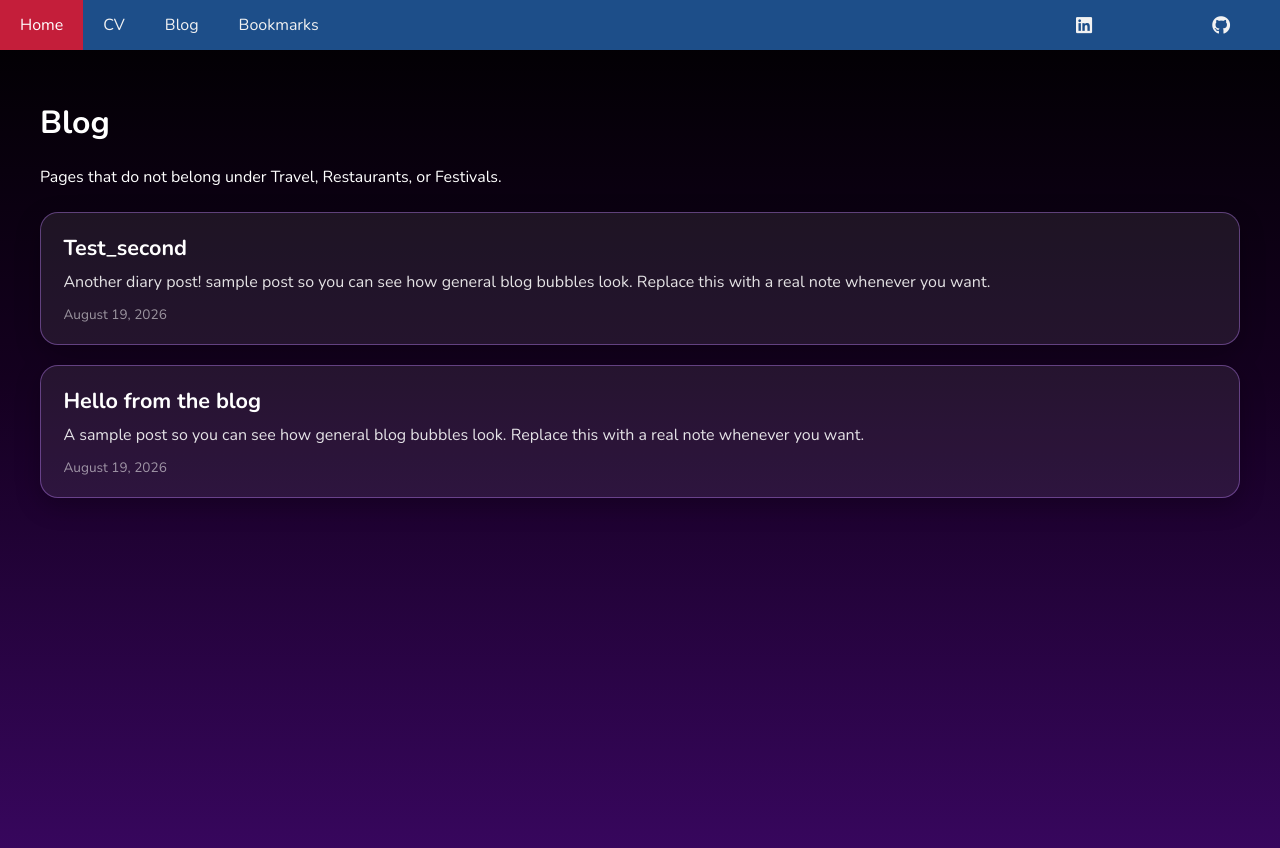
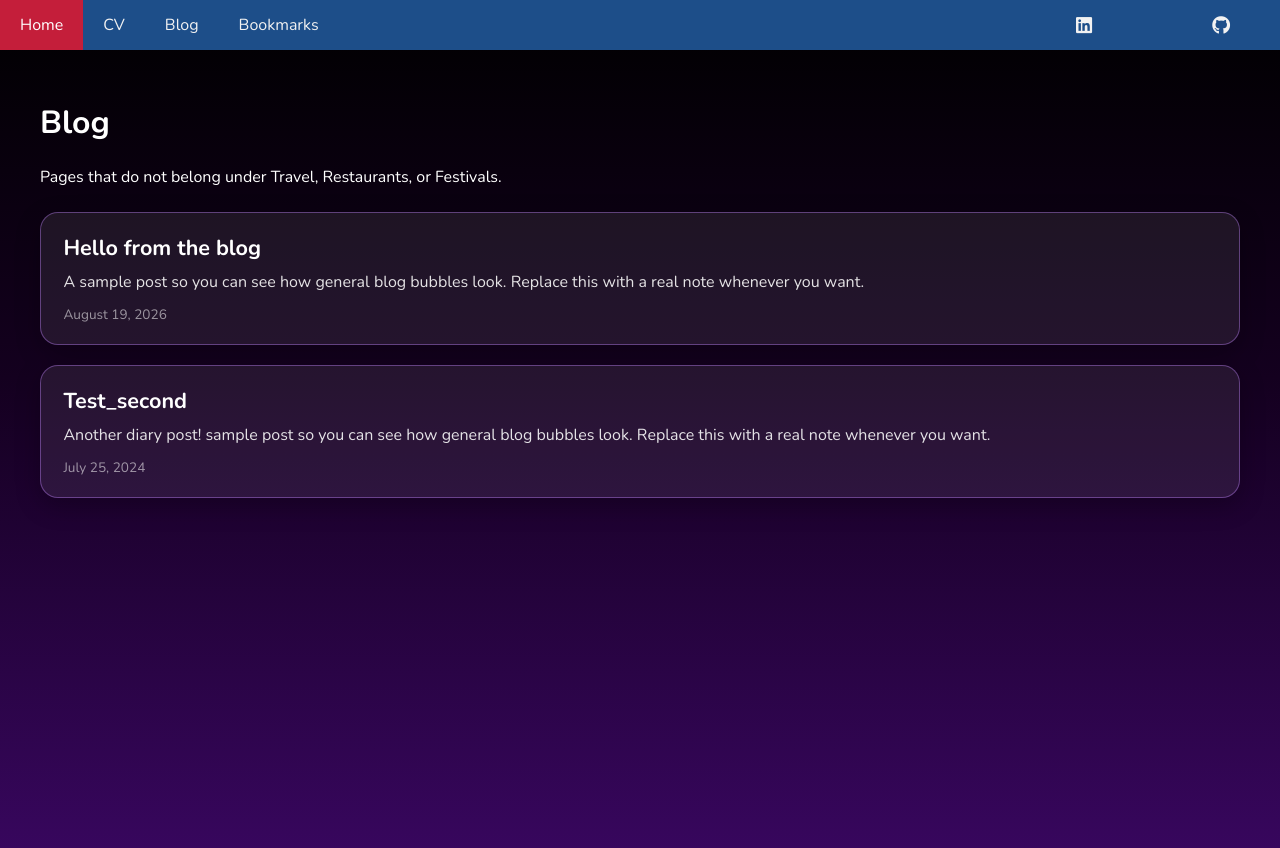
Before and after one commit to AK4032/AK4032.github.io, a Jekyll site: the page built from pages/blog.md, in a window 1280 px wide. Shown: the top 848 px of the page. Built offline with Jekyll 4.4.1, drawn with Linux system fonts in a browser that asks for light colours; a style sheet for code colours, icons or effects is not loaded.

Commit message:
Update and rename 2026-08-19-test-second.md to 2024-07-25-test-second.md

```diff
--- a/_posts/2026-08-19-test-second.md
+++ b/_posts/2024-07-25-test-second.md
@@ -1,7 +1,7 @@
 ---
 layout: default
 title: Test_second
-date: 2026-08-19
+date: 2024-07-25
 excerpt: Another diary post! sample post so you can see how general blog bubbles look. Replace this with a real note whenever you want.
 ---
 
```
